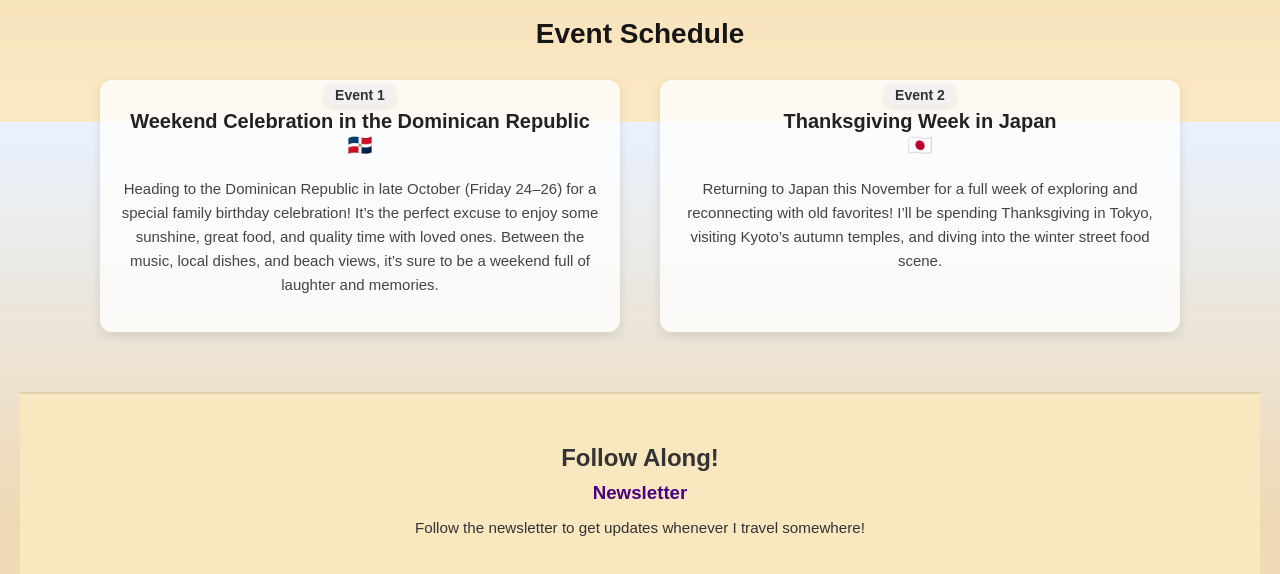
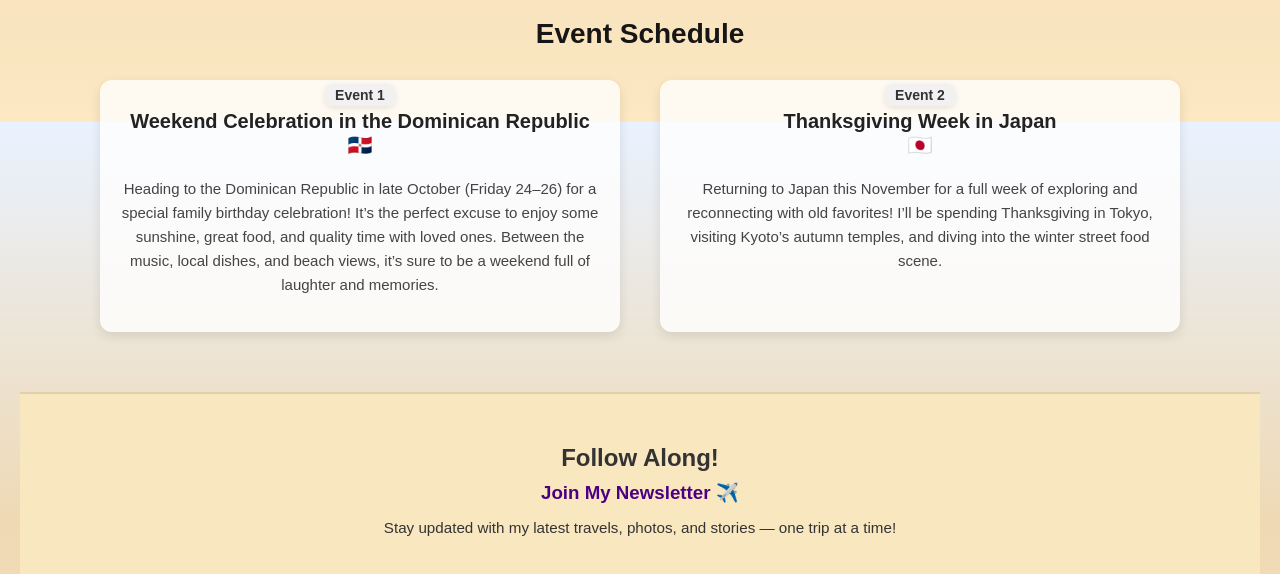
Before and after one commit to Corey-rp/web-dev101-project, a plain HTML site: page index.html in a window 1280 px wide. Shown: the part 1478-2052 px from the top of the page. Drawn offline with Linux system fonts and the light colour scheme.

Commit message:
Milestone 2

```diff
--- a/index.html
+++ b/index.html
@@ -110,11 +110,12 @@
       -->
     <footer>
     <h2>Follow Along!</h2>
-    <a class="footer-link" href="https://www.codepath.org" target="_blank">
-        <h3>Newsletter</h3>
+    <a class="footer-link" href="https://forms.gle/cesQiAnSN6KFyuKP7" target="_blank">
+        <h3>Join My Newsletter ✈️</h3>
     </a>
-    <p>Follow the newsletter to get updates whenever I travel somewhere!</p>
+    <p>Stay updated with my latest travels, photos, and stories — one trip at a time!</p>
     </footer>
+
 
 
     <!-- footer [PLACEHOLDER] [ADDED IN UNIT 3] -->
```
